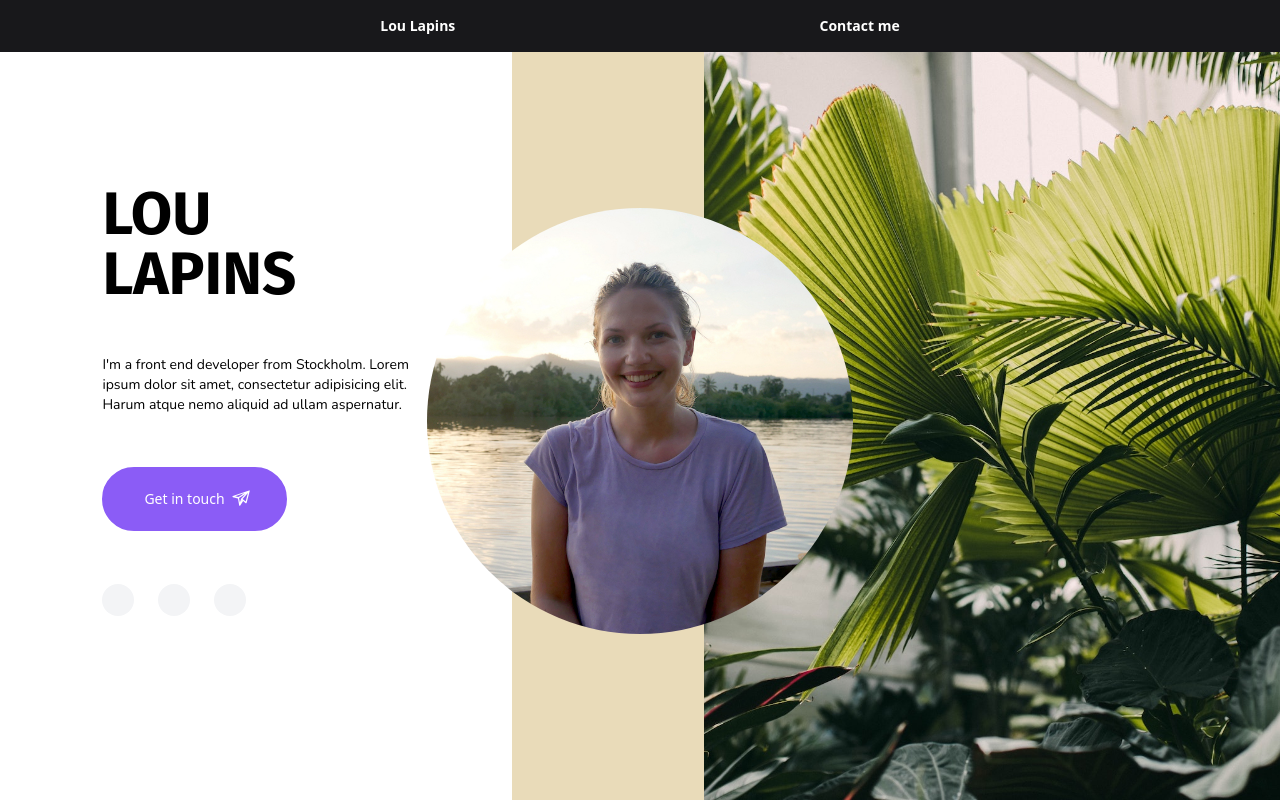
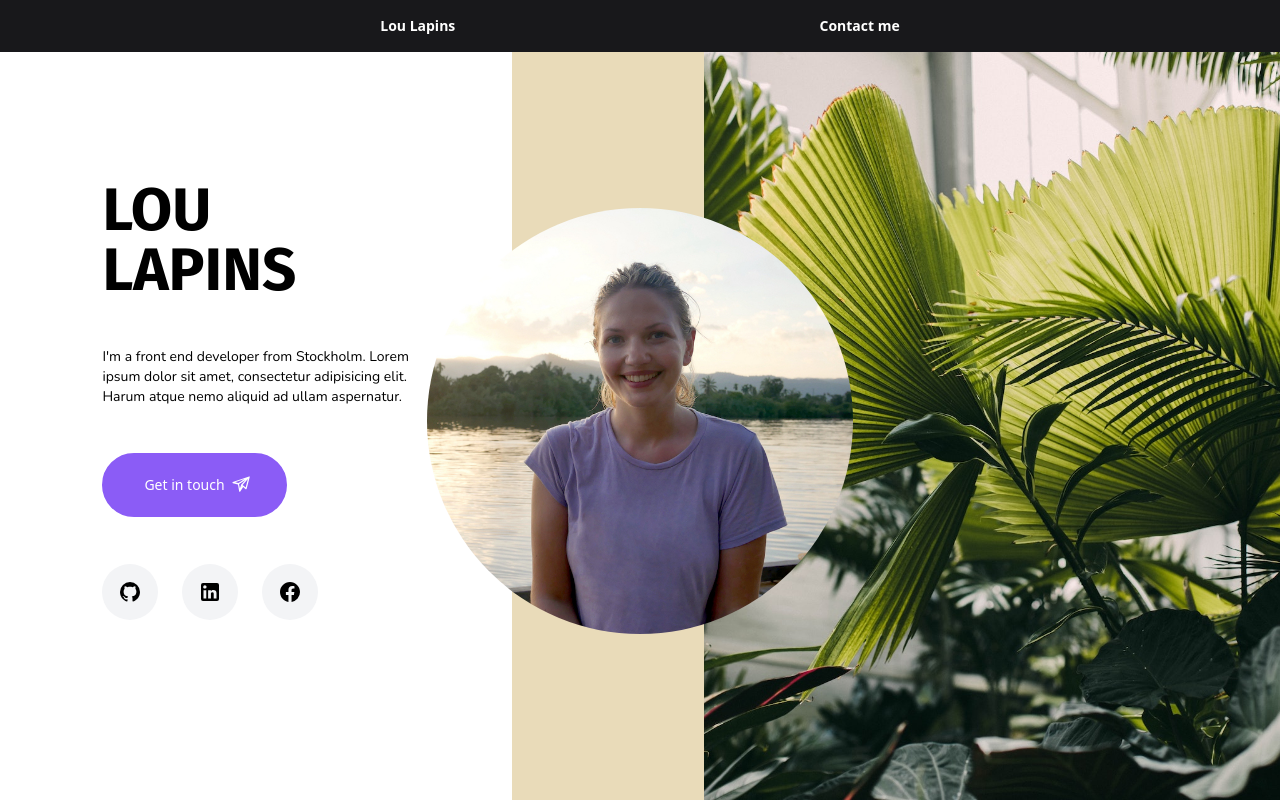
Before and after one commit to LouLapins/website-vue-vite-tailwind, a Vue app: page / in a window 1280 px wide. Built offline with nearby package versions, Linux system fonts and the light colour scheme.

Commit message:
Change icons to svgs

```diff
--- a/package.json
+++ b/package.json
@@ -11,7 +11,6 @@
     "gsap": "^3.10.4",
     "postcss-cli": "^9.1.0",
     "vue": "^3.2.25",
-    "vue-material-design-icons": "^5.0.0",
     "vue-router": "^4.0.14"
   },
   "devDependencies": {
--- a/src/components/buttons/LinkButton.vue
+++ b/src/components/buttons/LinkButton.vue
@@ -1,18 +1,18 @@
 <template>
 <button :title="title" class="p-4 bg-gray-100 rounded-full hover:bg-gray-200">
   <a :href="url" target="blank">
-    <!-- <LinkedinIcon v-if="icon === 'linkedin'"></LinkedinIcon>
+    <LinkedinIcon v-if="icon === 'linkedin'"></LinkedinIcon>
     <GithubIcon v-else-if="icon === 'github'"></GithubIcon>
     <FacebookIcon v-else-if="icon === 'facebook'"></FacebookIcon>
-    <WebIcon v-else></WebIcon> -->
+    <WebIcon v-else></WebIcon>
   </a>
 </button>
 </template>
-<script setup lang="ts">
-// import LinkedinIcon from 'vue-material-design-icons/linkedin.vue'
-// import GithubIcon from 'vue-material-design-icons/github.vue'
-// import FacebookIcon from 'vue-material-design-icons/facebook.vue'
-// import WebIcon from 'vue-material-design-icons/web.vue'
+<script setup>
+import LinkedinIcon from '../svgs/LinkedinIcon.vue'
+import GithubIcon from '../svgs/GithubIcon.vue'
+import FacebookIcon from '../svgs/FacebookIcon.vue'
+import WebIcon from '../svgs/WebIcon.vue'
 
 defineProps({
   url: String,
--- /dev/null
+++ b/src/components/svgs/FacebookIcon.vue
@@ -0,0 +1,9 @@
+<template>
+    <svg style="width: 24px; height: 24px" viewBox="0 0 24 24">
+        <path
+            fill="currentColor"
+            d="M12 2.04C6.5 2.04 2 6.53 2 12.06C2 17.06 5.66 21.21 10.44 21.96V14.96H7.9V12.06H10.44V9.85C10.44 7.34 11.93 5.96 14.22 5.96C15.31 5.96 16.45 6.15 16.45 6.15V8.62H15.19C13.95 8.62 13.56 9.39 13.56 10.18V12.06H16.34L15.89 14.96H13.56V21.96A10 10 0 0 0 22 12.06C22 6.53 17.5 2.04 12 2.04Z"
+        />
+    </svg>
+</template>
+<script setup></script>
--- /dev/null
+++ b/src/components/svgs/GithubIcon.vue
@@ -0,0 +1,9 @@
+<template>
+    <svg style="width: 24px; height: 24px" viewBox="0 0 24 24">
+        <path
+            fill="currentColor"
+            d="M12,2A10,10 0 0,0 2,12C2,16.42 4.87,20.17 8.84,21.5C9.34,21.58 9.5,21.27 9.5,21C9.5,20.77 9.5,20.14 9.5,19.31C6.73,19.91 6.14,17.97 6.14,17.97C5.68,16.81 5.03,16.5 5.03,16.5C4.12,15.88 5.1,15.9 5.1,15.9C6.1,15.97 6.63,16.93 6.63,16.93C7.5,18.45 8.97,18 9.54,17.76C9.63,17.11 9.89,16.67 10.17,16.42C7.95,16.17 5.62,15.31 5.62,11.5C5.62,10.39 6,9.5 6.65,8.79C6.55,8.54 6.2,7.5 6.75,6.15C6.75,6.15 7.59,5.88 9.5,7.17C10.29,6.95 11.15,6.84 12,6.84C12.85,6.84 13.71,6.95 14.5,7.17C16.41,5.88 17.25,6.15 17.25,6.15C17.8,7.5 17.45,8.54 17.35,8.79C18,9.5 18.38,10.39 18.38,11.5C18.38,15.32 16.04,16.16 13.81,16.41C14.17,16.72 14.5,17.33 14.5,18.26C14.5,19.6 14.5,20.68 14.5,21C14.5,21.27 14.66,21.59 15.17,21.5C19.14,20.16 22,16.42 22,12A10,10 0 0,0 12,2Z"
+        />
+    </svg>
+</template>
+<script setup></script>
--- /dev/null
+++ b/src/components/svgs/LinkedinIcon.vue
@@ -0,0 +1,9 @@
+<template>
+    <svg style="width: 24px; height: 24px" viewBox="0 0 24 24">
+        <path
+            fill="currentColor"
+            d="M19 3A2 2 0 0 1 21 5V19A2 2 0 0 1 19 21H5A2 2 0 0 1 3 19V5A2 2 0 0 1 5 3H19M18.5 18.5V13.2A3.26 3.26 0 0 0 15.24 9.94C14.39 9.94 13.4 10.46 12.92 11.24V10.13H10.13V18.5H12.92V13.57C12.92 12.8 13.54 12.17 14.31 12.17A1.4 1.4 0 0 1 15.71 13.57V18.5H18.5M6.88 8.56A1.68 1.68 0 0 0 8.56 6.88C8.56 5.95 7.81 5.19 6.88 5.19A1.69 1.69 0 0 0 5.19 6.88C5.19 7.81 5.95 8.56 6.88 8.56M8.27 18.5V10.13H5.5V18.5H8.27Z"
+        />
+    </svg>
+</template>
+<script setup></script>
--- a/src/components/svgs/PaperPlaneIcon.vue
+++ b/src/components/svgs/PaperPlaneIcon.vue
@@ -3,5 +3,5 @@
         <path d="m1125 167.62v-5.25-5.25c-0.16406-0.74219-0.16406-1.5078 0-2.25l-2.25-3c0.29297-0.98047 0.29297-2.0195 0-3l-4.875-3.75h-3.75l-5.625-1.875h-22.875l-975 335.25c-10.348 3.5078-18.648 11.355-22.738 21.484-4.0859 10.133-3.5508 21.547 1.4648 31.25 5.0195 9.707 14.02 16.742 24.648 19.266l304.88 75 68.625 412.88v2.625c0.82031 3.457 2.2148 6.7539 4.125 9.75l2.625 3.375 6.75 6.75h3.75l4.125 1.875c2.5273 0.97656 5.1758 1.6094 7.875 1.875h8.25c3.4531-0.078125 6.8711-0.71094 10.125-1.875h3.375c2.3047-0.75 4.4609-1.8906 6.375-3.375h3c1.9375-1.6914 3.6992-3.5742 5.25-5.625l2.25-2.25 175.12-268.88 147.38 126.75c6.793 5.8086 15.438 9 24.375 9 3.8359 0.10938 7.6562-0.52734 11.25-1.875 12.34-3.8359 21.832-13.754 25.125-26.25l186.38-712.12v-4.5c0.17578-1.9961 0.17578-4.0039 0-6zm-518.25 477-72.375 231.75-52.125-276.38 146.25-94.125 238.12-152.62-252 276.38c-3.9766 4.1641-6.707 9.3594-7.875 15zm197.62-337.5-257.62 165.38-112.5 72.375-187.5-45.75zm-162.75 476.62 19.5-61.875 13.125 11.625zm240.75 29.625-187.5-160.5 317.62-347.62z"/>
     </svg>
 </template>
-<script setup lang="ts">
+<script setup>
 </script>
--- /dev/null
+++ b/src/components/svgs/WebIcon.vue
@@ -0,0 +1,9 @@
+<template>
+    <svg style="width: 24px; height: 24px" viewBox="0 0 24 24">
+        <path
+            fill="currentColor"
+            d="M16.36,14C16.44,13.34 16.5,12.68 16.5,12C16.5,11.32 16.44,10.66 16.36,10H19.74C19.9,10.64 20,11.31 20,12C20,12.69 19.9,13.36 19.74,14M14.59,19.56C15.19,18.45 15.65,17.25 15.97,16H18.92C17.96,17.65 16.43,18.93 14.59,19.56M14.34,14H9.66C9.56,13.34 9.5,12.68 9.5,12C9.5,11.32 9.56,10.65 9.66,10H14.34C14.43,10.65 14.5,11.32 14.5,12C14.5,12.68 14.43,13.34 14.34,14M12,19.96C11.17,18.76 10.5,17.43 10.09,16H13.91C13.5,17.43 12.83,18.76 12,19.96M8,8H5.08C6.03,6.34 7.57,5.06 9.4,4.44C8.8,5.55 8.35,6.75 8,8M5.08,16H8C8.35,17.25 8.8,18.45 9.4,19.56C7.57,18.93 6.03,17.65 5.08,16M4.26,14C4.1,13.36 4,12.69 4,12C4,11.31 4.1,10.64 4.26,10H7.64C7.56,10.66 7.5,11.32 7.5,12C7.5,12.68 7.56,13.34 7.64,14M12,4.03C12.83,5.23 13.5,6.57 13.91,8H10.09C10.5,6.57 11.17,5.23 12,4.03M18.92,8H15.97C15.65,6.75 15.19,5.55 14.59,4.44C16.43,5.07 17.96,6.34 18.92,8M12,2C6.47,2 2,6.5 2,12A10,10 0 0,0 12,22A10,10 0 0,0 22,12A10,10 0 0,0 12,2Z"
+        />
+    </svg>
+</template>
+<script setup></script>
--- a/src/pages/contact/Contact.vue
+++ b/src/pages/contact/Contact.vue
@@ -16,7 +16,7 @@
         <img class="object-cover w-1/2 h-full max-w-full" src="../../assets/letters.jpg" alt="Cream colored envelopes">
     </section>
 </template>
-<script setup lang="ts">
+<script setup>
 import LinkButton from '../../components/buttons/LinkButton.vue'
 import ActionButton from '../../components/buttons/ActionButton.vue'
 </script>
--- a/src/pages/work/Work.vue
+++ b/src/pages/work/Work.vue
@@ -1,5 +1,5 @@
 <template>
 <p>Work section here</p>
 </template>
-<script setup lang="ts">
+<script setup>
 </script>
```
Also changed, not shown: src/components/buttons/ActionButton.vue (+14 -8 lines), .eslintrc.js, 1 other file (tests, documents, lock files or other folders).
